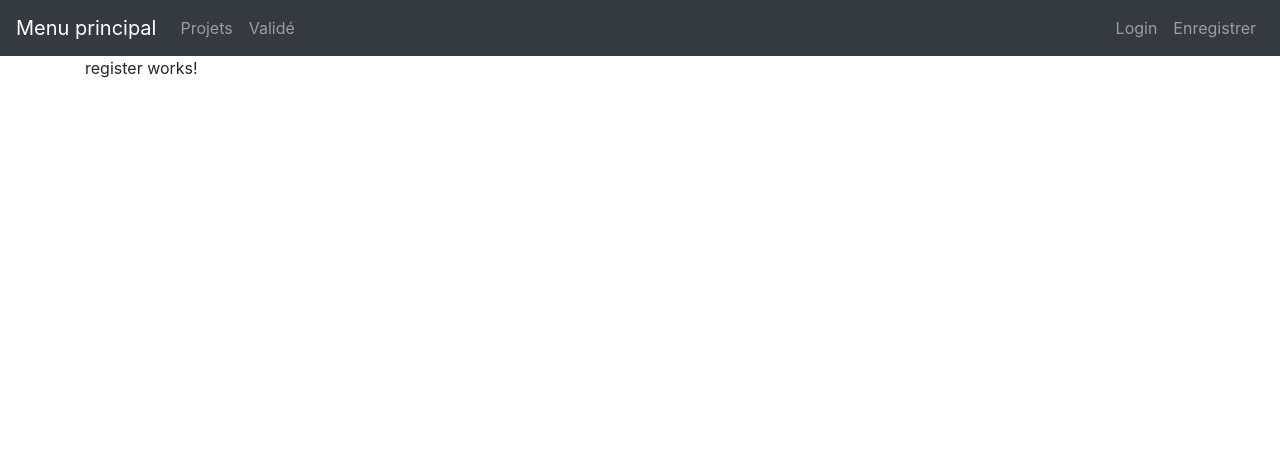
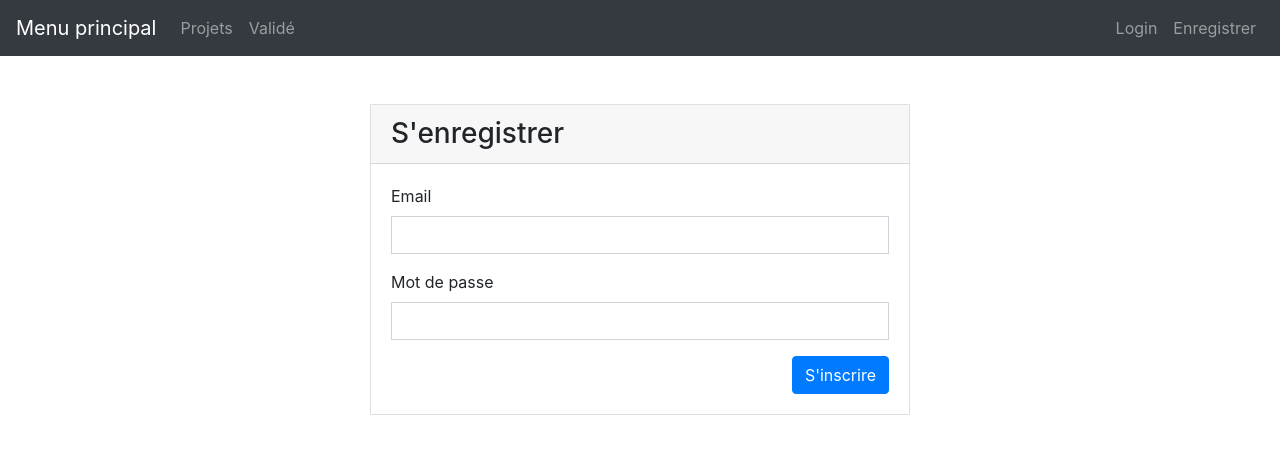
Before and after one commit to RexT2507/Projet_Piscine_Groupe3, an Angular app in the folder projet-client/: page /register in a window 1280 px wide. Shown: the top 454 px of the page. Built offline with nearby package versions, Linux system fonts and the light colour scheme.

Commit message:
[DEV] Mise en place de l'interface utilisateur register

```diff
--- a/projet-client/src/app/app.module.ts
+++ b/projet-client/src/app/app.module.ts
@@ -1,5 +1,6 @@
 import { BrowserModule } from '@angular/platform-browser';
 import { NgModule } from '@angular/core';
+import { FormsModule } from '@angular/forms';
 
 import { AppRoutingModule } from './app-routing.module';
 import { AppComponent } from './app.component';
@@ -18,7 +19,8 @@
   ],
   imports: [
     BrowserModule,
-    AppRoutingModule
+    AppRoutingModule,
+    FormsModule
   ],
   providers: [],
   bootstrap: [AppComponent]
--- a/projet-client/src/app/register/register.component.html
+++ b/projet-client/src/app/register/register.component.html
@@ -1 +1,36 @@
-<p>register works!</p>
+<div class="row pt-5">
+
+  <div class="col-md-6 mx-auto">
+
+    <div class="card rounded-0">
+
+      <div class="card-header">
+        <h3 class="mb-0">S'enregistrer</h3>
+      </div>
+
+      <div class="card-body">
+
+        <form class="form">
+
+          <div class="form-group">
+            <label for="">Email</label>
+            <input [(ngModel)]="registerUserData.email" name="email" type="text" class="form-control rounded-0" required>
+          </div>
+
+          <div class="form-group">
+            <label for="" >Mot de passe</label>
+            <input [(ngModel)]="registerUserData.password" name="password" type="password" class="form-control rounded-0" required>
+          </div>
+
+          <button (click)="registerUser()" type="button" class="btn btn-primary float-right">S'inscrire</button>
+          <!-- <button (click)="clear()" type="button" class="btn btn-danger">Annuler</button> -->
+
+        </form>
+
+      </div>
+
+    </div>
+
+  </div>
+
+</div>
--- a/projet-client/src/app/register/register.component.ts
+++ b/projet-client/src/app/register/register.component.ts
@@ -7,9 +7,19 @@
 })
 export class RegisterComponent implements OnInit {
 
+  registerUserData = {};
+
   constructor() { }
 
   ngOnInit() {
   }
 
+  registerUser() {
+    console.log(this.registerUserData);
+  }
+
+  clear() {
+    this.registerUserData = null;
+  }
+
 }
```
